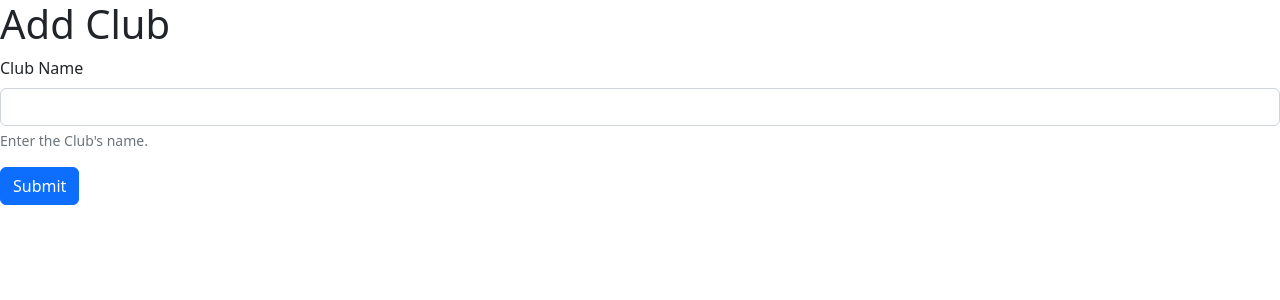
After one commit to felixfinkOU/homework4, a PHP site: page /club-add.php in a window 1280 px wide. The commit adds this page. Shown: the top 300 px of the page. Run offline with PHP 8.4, Linux system fonts and the light colour scheme.

Commit message:
added button

```diff
--- /dev/null
+++ b/club-add.php
@@ -0,0 +1,14 @@
+<?php include 'header.php';?>
+
+    <h1>Add Club</h1>
+<form method="post" action="instructor-add-save.php">
+  <div class="mb-3">
+    <label for="Club" class="form-label">Club Name</label>
+    <input type="text" class="form-control" id="Club" aria-describedby="clubHelp" name="iClub">
+    <div id="clubHelp" class="form-text">Enter the Club's name.</div>
+  </div>
+  <button type="submit" class="btn btn-primary">Submit</button>
+</form>
+    <script src="https://cdn.jsdelivr.net/npm/bootstrap@5.2.0/dist/js/bootstrap.bundle.min.js" integrity="sha384-A3rJD856KowSb7dwlZdYEkO39Gagi7vIsF0jrRAoQmDKKtQBHUuLZ9AsSv4jD4Xa" crossorigin="anonymous"></script>
+  </body>
+</html>
--- a/index.php
+++ b/index.php
@@ -58,5 +58,6 @@ $conn->close();
 ?>
   </tbody>
     </table>
+    <a href="club-add.php" class="btn btn-primary">Add New</a>
 
 <?php include 'footers.php';?>
```
